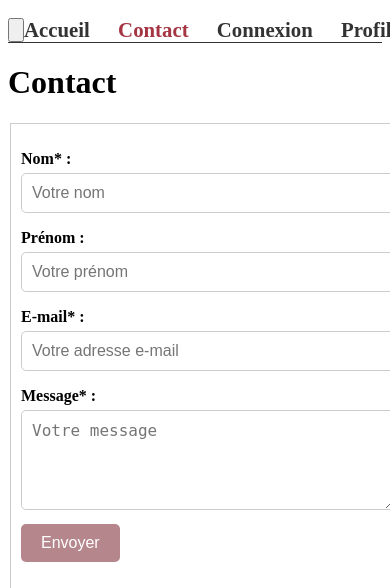
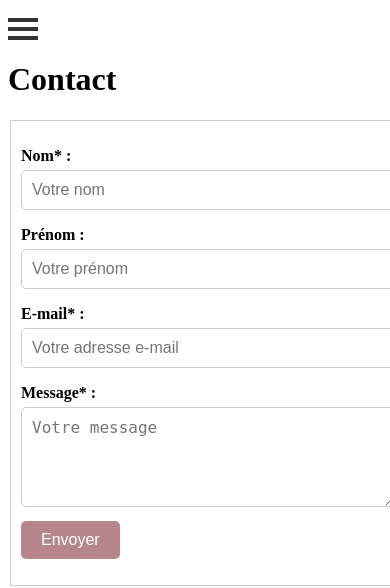
Before and after one commit to Esth0902/PagesDynamiques, a PHP site: page /contact.php in a window 390 px wide; the page is wider, and only the part inside the window is pictured. Shown: the top 588 px of that part. Run offline with PHP 8.4, Linux system fonts and the light colour scheme.

Commit message:
menu hamburger

```diff
--- a/assets/css/styleSheet.css
+++ b/assets/css/styleSheet.css
@@ -130,3 +130,69 @@ body {
     display: block;
     width: 100%;
 }
+
+/* Menu Hamburger */
+.menu-toggle {
+    display: none;
+    flex-direction: column;
+    cursor: pointer;
+    gap: 5px;
+    background: none;
+    border: none;
+    outline: none;
+}
+
+.menu-toggle span {
+    display: block;
+    width: 30px;
+    height: 4px;
+    background: #333;
+    transition: transform 0.3s ease, opacity 0.3s ease;
+}
+
+/* Animation */
+.menu-toggle.open span:nth-child(1) {
+    transform: translateY(8px) rotate(45deg);
+}
+
+.menu-toggle.open span:nth-child(2) {
+    opacity: 0;
+}
+
+.menu-toggle.open span:nth-child(3) {
+    transform: translateY(-8px) rotate(-45deg);
+}
+
+/* Adaptation selon taille de l'écran */
+@media screen and (max-width: 768px) {
+    .menu-toggle {
+        display: flex;
+    }
+
+    nav {
+        flex-direction: column;
+        align-items: flex-start;
+        border-bottom : none;
+    }
+
+    nav ul {
+        display: none;
+        flex-direction: column;
+        width: 100%;
+        background: white;
+        position: absolute;
+        top: 50px;
+        left: 0;
+        padding: 10px 0;
+        z-index: 1000;
+    }
+
+    nav ul.active {
+        display: flex;
+    }
+
+    nav ul li {
+        padding: 10px;
+        text-align: center;
+    }
+}
--- a/header.php
+++ b/header.php
@@ -15,14 +15,12 @@ $menu = [["/index.php","Accueil"],["/contact.php","Contact"], ["/connexionForm.p
 <body>
 <header>
     <nav>
-        <!-- Bouton hamburger -->
-        <button id="mainMenu-btn-toggleCollapse" aria-controls="mainMenu" aria-expanded="false" aria-label="Afficher le menu">
-            <span></span><span></span><span></span>
-        </button>
-
-        <!-- menu hamburger -->
-        <div id="mainMenu" class="menu">
-            <ul>
+        <div class="menu-toggle" id="menu-toggle">
+            <span></span>
+            <span></span>
+            <span></span>
+        </div>
+            <ul class="menu" id="menu">
                 <?php
                 foreach($menu as $item){
                     $activeClass = ($_SERVER["REQUEST_URI"] == $item[0]) ? "class='active'" : "";
@@ -32,9 +30,8 @@ $menu = [["/index.php","Accueil"],["/contact.php","Contact"], ["/connexionForm.p
                 }
                 ?>
             </ul>
-        </div>
     </nav>
 </header>
 <main>
-<script defer src="./js/app.js"></script>
+<script type="module" defer src="./js/app.js"></script>
 <script src="https://unpkg.com/swiper/swiper-bundle.min.js"></script>
--- a/js/app.js
+++ b/js/app.js
@@ -8,3 +8,9 @@ const swiper = new Swiper('.mySwiper', {
         shadowScale: 0.94,
     },
 });
+
+
+import { HamburgerMenu } from "./modules/Burger.js";
+document.addEventListener("DOMContentLoaded", () => {
+    new HamburgerMenu("#menu-toggle", "#menu");
+})
```
Also changed, not shown: js/modules/Burger.js (+14 -45 lines).
